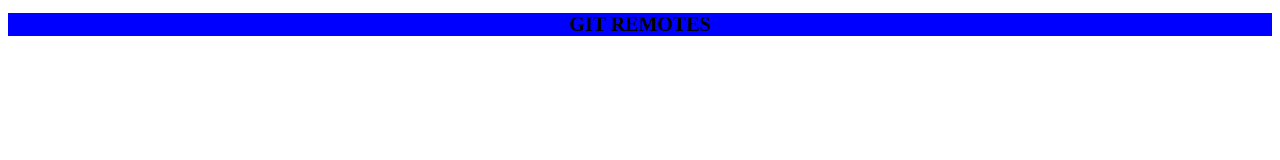
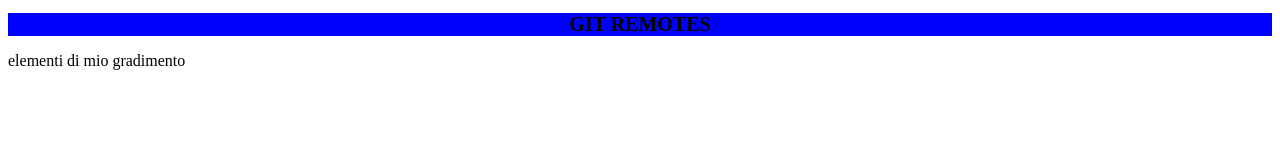
Before and after one commit to Giackpetro/Es_3_GIT_Petrini, a plain HTML site: page index.html in a window 1280 px wide. Drawn offline with Linux system fonts and the light colour scheme.

Commit message:
add elementi di mio gradimento

```diff
--- a/index.html
+++ b/index.html
@@ -8,5 +8,6 @@
 </head>
 <body>
     <h1>GIT REMOTES</h1>
+    <p>elementi di mio gradimento</p>
 </body>
 </html>
```
